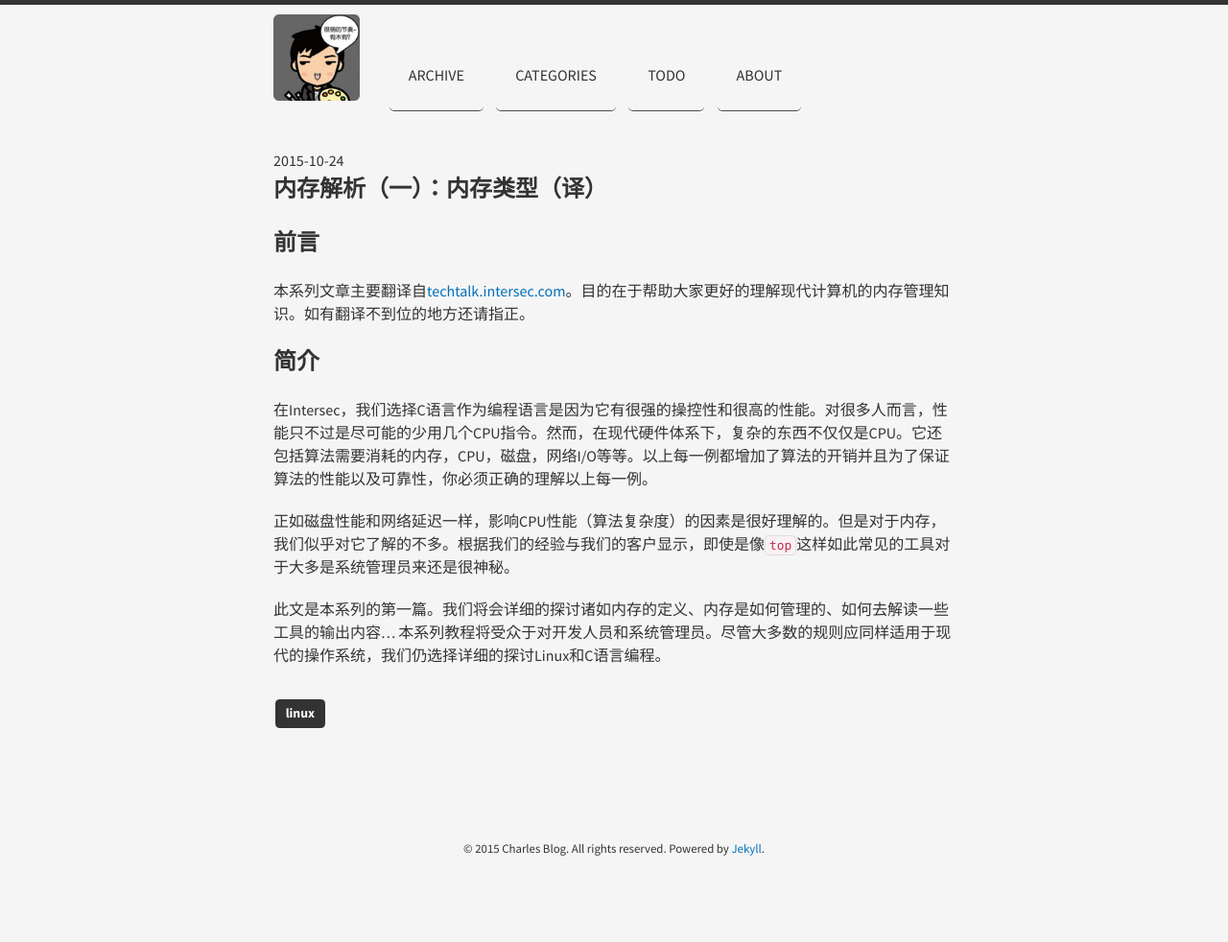
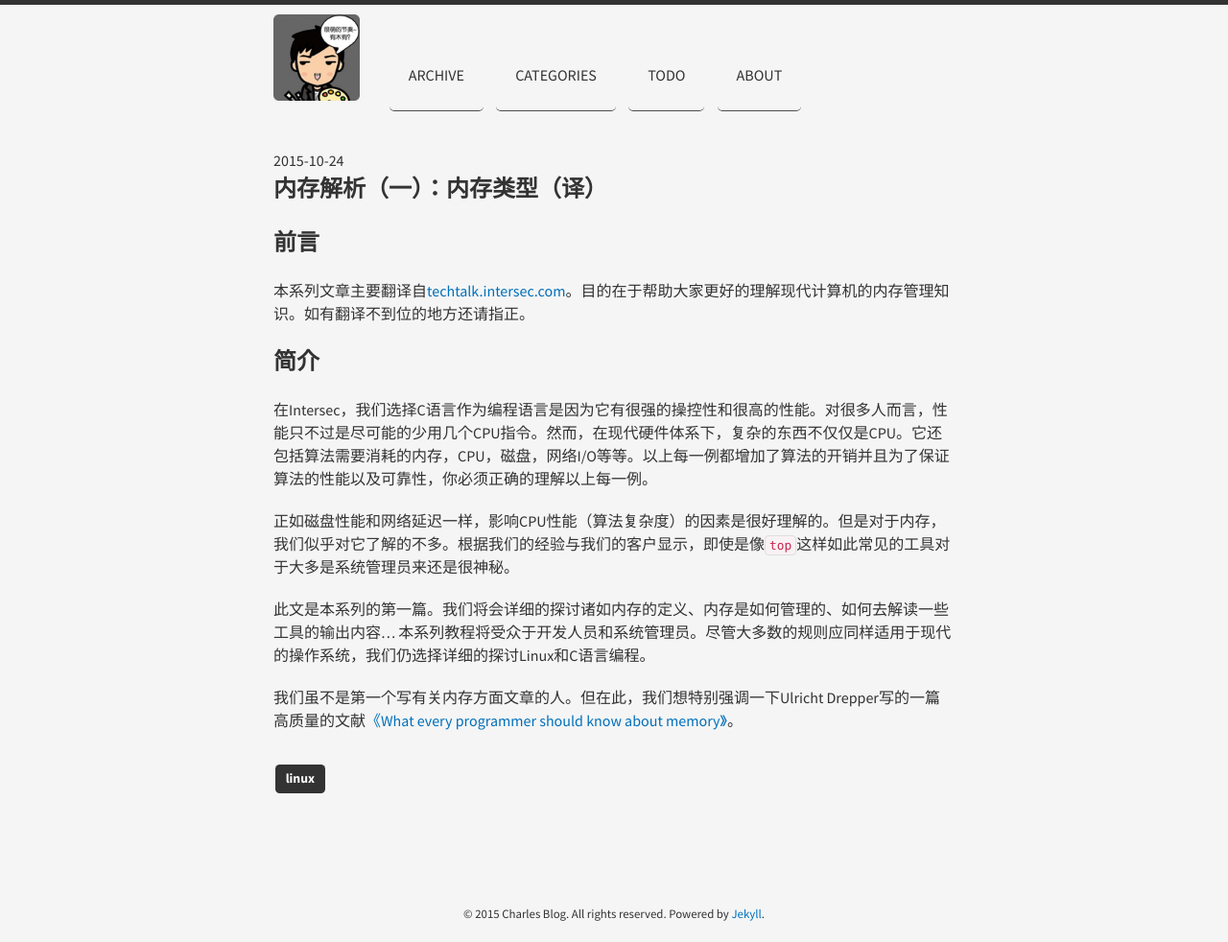
Before and after one commit to JavaCS3/blog, a Jekyll site: the page built from _posts/2015-10-24-talk-about-memory-part-1.md, in a window 1280 px wide. Shown: the whole page at 96% size. Built offline with Jekyll 4.4.1, drawn with Linux system fonts in a browser that asks for light colours; nearby versions of some CDN libraries; Markdown is read by kramdown in place of the engine named in the settings; comment, search, counter and statistics services are not loaded; before the commit the page ends 914 px from its top, so only the background shows below that.

Commit message:
continuing 2015-10-24-talk-about-memory-part-1.md

```diff
--- a/_posts/2015-10-24-talk-about-memory-part-1.md
+++ b/_posts/2015-10-24-talk-about-memory-part-1.md
@@ -12,4 +12,6 @@ title: 内存解析（一）：内存类型（译）
 
 正如磁盘性能和网络延迟一样，影响CPU性能（算法复杂度）的因素是很好理解的。但是对于内存，我们似乎对它了解的不多。根据我们的经验与我们的客户显示，即使是像`top`这样如此常见的工具对于大多是系统管理员来还是很神秘。
 
-此文是本系列的第一篇。我们将会详细的探讨诸如内存的定义、内存是如何管理的、如何去解读一些工具的输出内容... 本系列教程将受众于对开发人员和系统管理员。尽管大多数的规则应同样适用于现代的操作系统，我们仍选择详细的探讨Linux和C语言编程。
+此文是本系列的第一篇。我们将会详细的探讨诸如内存的定义、内存是如何管理的、如何去解读一些工具的输出内容... 本系列教程将受众于开发人员和系统管理员。尽管大多数的规则应同样适用于现代的操作系统，我们仍选择详细的探讨Linux和C语言编程。
+
+我们虽不是第一个写有关内存方面文章的人。但在此，我们想特别强调一下Ulricht Drepper写的一篇高质量的文献[《What every programmer should know about memory》](http://www.akkadia.org/drepper/cpumemory.pdf)。
```
